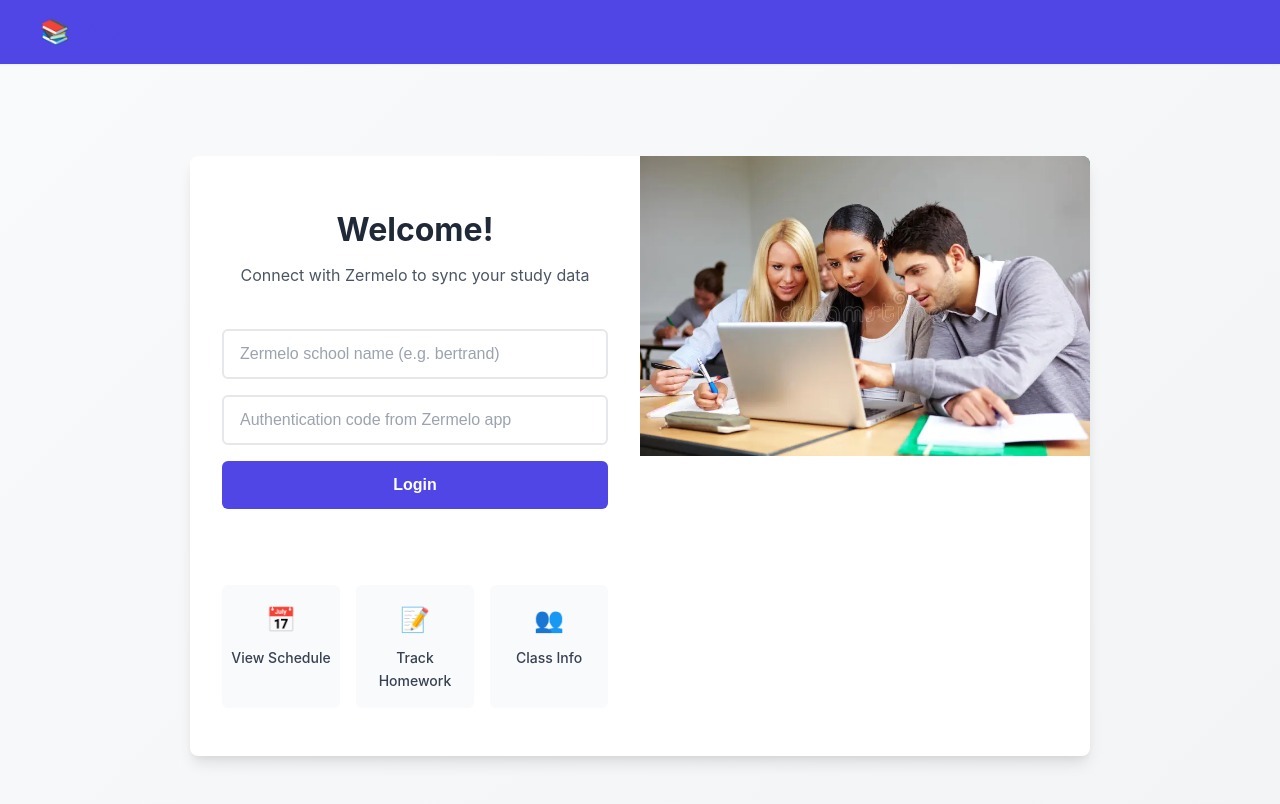
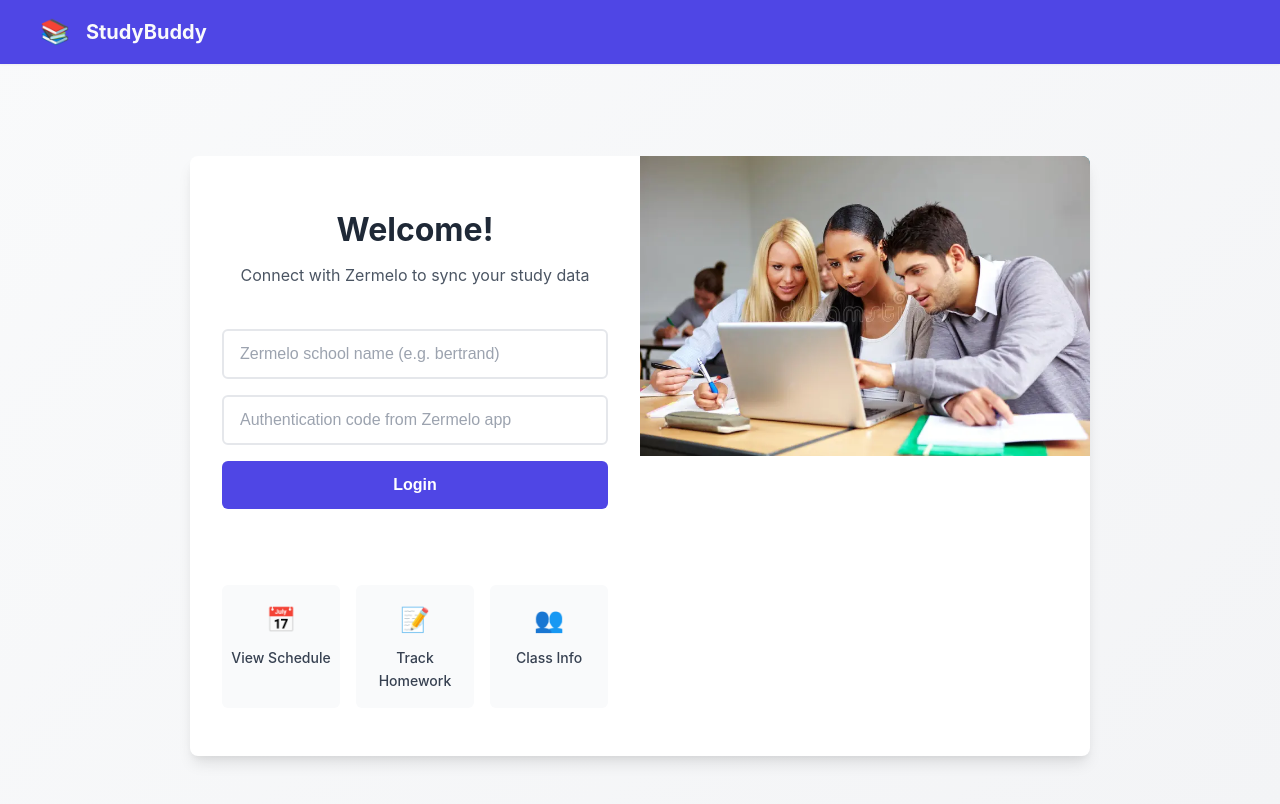
Before and after one commit to safkien/StudyBuddy, a website: page public/login.html in a window 1280 px wide. Drawn offline with Linux system fonts and the light colour scheme.

Commit message:
fix color text login

```diff
--- a/public/login.css
+++ b/public/login.css
@@ -74,7 +74,7 @@
 .login-page-header .brand-name {
   font-size: 1.25rem;
   font-weight: 700;
-  color: var(--primary);
+  color: var(--gray-50);
 }
 
 .login-page-header .nav-link {
```
